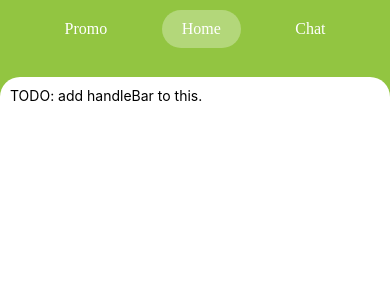
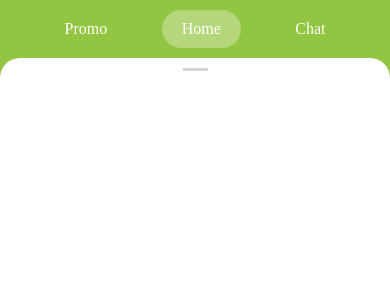
Before and after one commit to padulkemid/simple-gojek-clone, a React Native app: screen / in a window 390 px wide. Shown: the top 300 px of the page. Built offline with nearby package versions, Linux system fonts and the light colour scheme.

Commit message:
Seems the ScrollView wont work, so maybe I'll just let them opened.

```diff
--- a/components/body/BodyContainer.js
+++ b/components/body/BodyContainer.js
@@ -1,26 +1,26 @@
 import React from 'react';
-import {View, Text, StyleSheet, Dimensions} from 'react-native';
-
-const {width, height} = Dimensions.get('window');
+import {View, ScrollView, StyleSheet} from 'react-native';
 
 const BodyContainer = () => {
   return (
-    <View style={styles.container}>
-      <Text>TODO: add handleBar to this.</Text>
-    </View>
+    <ScrollView style={styles.container}>
+      <View style={styles.handleBar} />
+    </ScrollView>
   );
 };
 
 const styles = StyleSheet.create({
   container: {
-    bottom: 0,
     padding: 10,
     borderTopLeftRadius: 20,
     borderTopRightRadius: 20,
-    height: height / 1.1,
     backgroundColor: 'white',
-    position: 'absolute',
-    width,
+  },
+  handleBar: {
+    width: 25,
+    alignSelf: 'center',
+    borderTopWidth: 3,
+    borderTopColor: 'lightgray',
   },
 });
 
```
